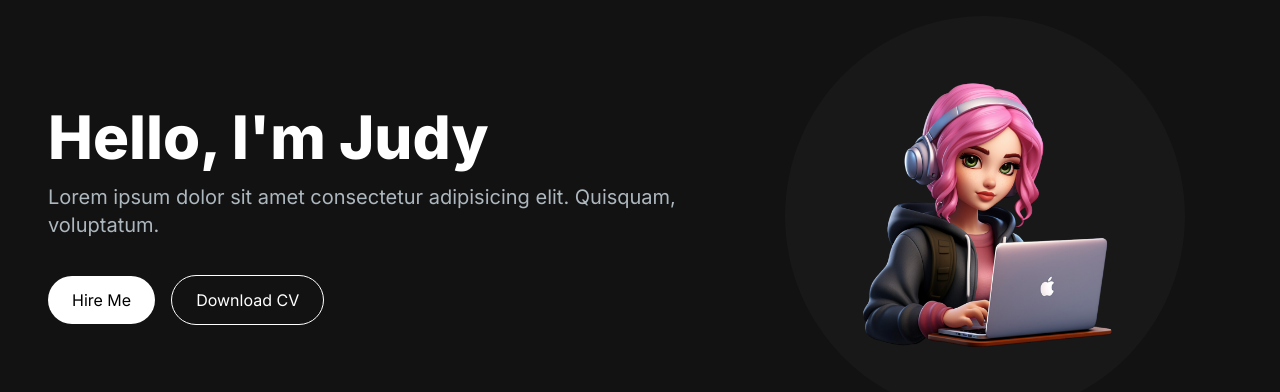
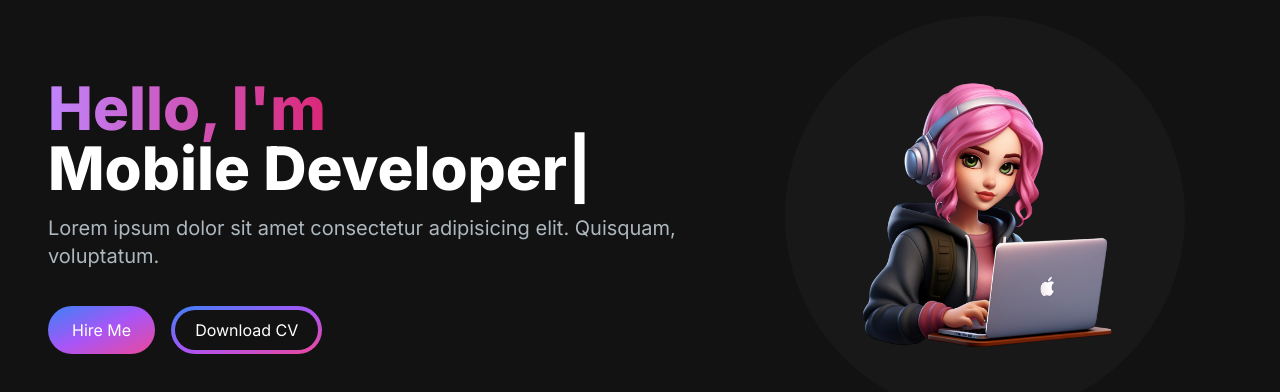
Before and after one commit to alefe0518/nextjs-portfolio, a Next.js app: page / in a window 1280 px wide. Shown: the top 392 px of the page. Built offline with nearby package versions, Linux system fonts and the light colour scheme.

Commit message:
added gradients and typing animation

```diff
--- a/package.json
+++ b/package.json
@@ -16,6 +16,7 @@
     "postcss": "8.4.27",
     "react": "18.2.0",
     "react-dom": "18.2.0",
+    "react-type-animation": "^3.1.0",
     "tailwindcss": "3.3.3"
   }
 }
--- a/src/app/components/HeroSection.jsx
+++ b/src/app/components/HeroSection.jsx
@@ -1,24 +1,46 @@
+"use client";
 import React from "react";
 import Image from "next/image";
+import { TypeAnimation } from "react-type-animation";
 
 const HeroSection = () => {
   return (
     <section>
-      <div className="grid grid-cols-1 lg:grid-cols-12">
-        <div className="col-span-7 place-self-center">
-          <h1 className="text-white mb-4 text-4xl lg:text-6xl font-extrabold">
-            Hello, I'm Judy
+      <div className="grid grid-cols-1 sm:grid-cols-12">
+        <div className="col-span-7 place-self-center text-center sm:text-left">
+          <h1 className="text-white mb-4 text-4xl sm:text-5xl lg:text-6xl font-extrabold">
+            <span className="text-transparent bg-clip-text bg-gradient-to-r from-purple-400 to-pink-600">
+              Hello, I'm{" "}
+            </span>
+            <br></br>
+            <TypeAnimation
+              sequence={[
+                "Judy",
+                1000,
+                "Web Developer",
+                1000,
+                "Mobile Developer",
+                1000,
+                "UI/UX Designer",
+                1000,
+              ]}
+              wrapper="span"
+              speed={50}
+              repeat={Infinity}
+            />
           </h1>
-          <p className="text-[#ADB7BE] text-lg mb-6 lg:text-xl">
+          <p className="text-[#ADB7BE] text-base sm:text-lg mb-6 lg:text-xl">
             Lorem ipsum dolor sit amet consectetur adipisicing elit. Quisquam,
             voluptatum.
           </p>
           <div>
-            <button className="px-6 py-3 rounded-full mr-4 bg-white hover:bg-slate-200 text-black">
+            <button className="px-6 py-3 w-full sm:w-fit rounded-full mr-4 bg-gradient-to-br from-blue-500 via-purple-500 to-pink-500 hover:bg-slate-200 text-white">
               Hire Me
             </button>
-            <button className="px-6 py-3 rounded-full bg-transparent hover:bg-slate-800 text-white border border-white mt-3">
-              Download CV
+            <button className="px-1 py-1 w-full sm:w-fit rounded-full bg-gradient-to-br from-blue-500 via-purple-500 to-pink-500 hover:bg-slate-800 text-white mt-3">
+              <span className="block bg-[#121212] hover:bg-slate-800 rounded-full px-5 py-2">
+                Download CV
+              </span>
             </button>
           </div>
         </div>
--- a/src/app/page.js
+++ b/src/app/page.js
@@ -3,8 +3,10 @@ import HeroSection from "./components/HeroSection";
 
 export default function Home() {
   return (
-    <main className="flex min-h-screen flex-col bg-[#121212] container mx-auto px-12 py-4">
-      <HeroSection />
+    <main className="flex min-h-screen flex-col bg-[#121212]">
+      <div class="container mx-auto px-12 py-4">
+        <HeroSection />
+      </div>
     </main>
   );
 }
```
Also changed, not shown: 1 other file (tests, documents, lock files or other folders).
